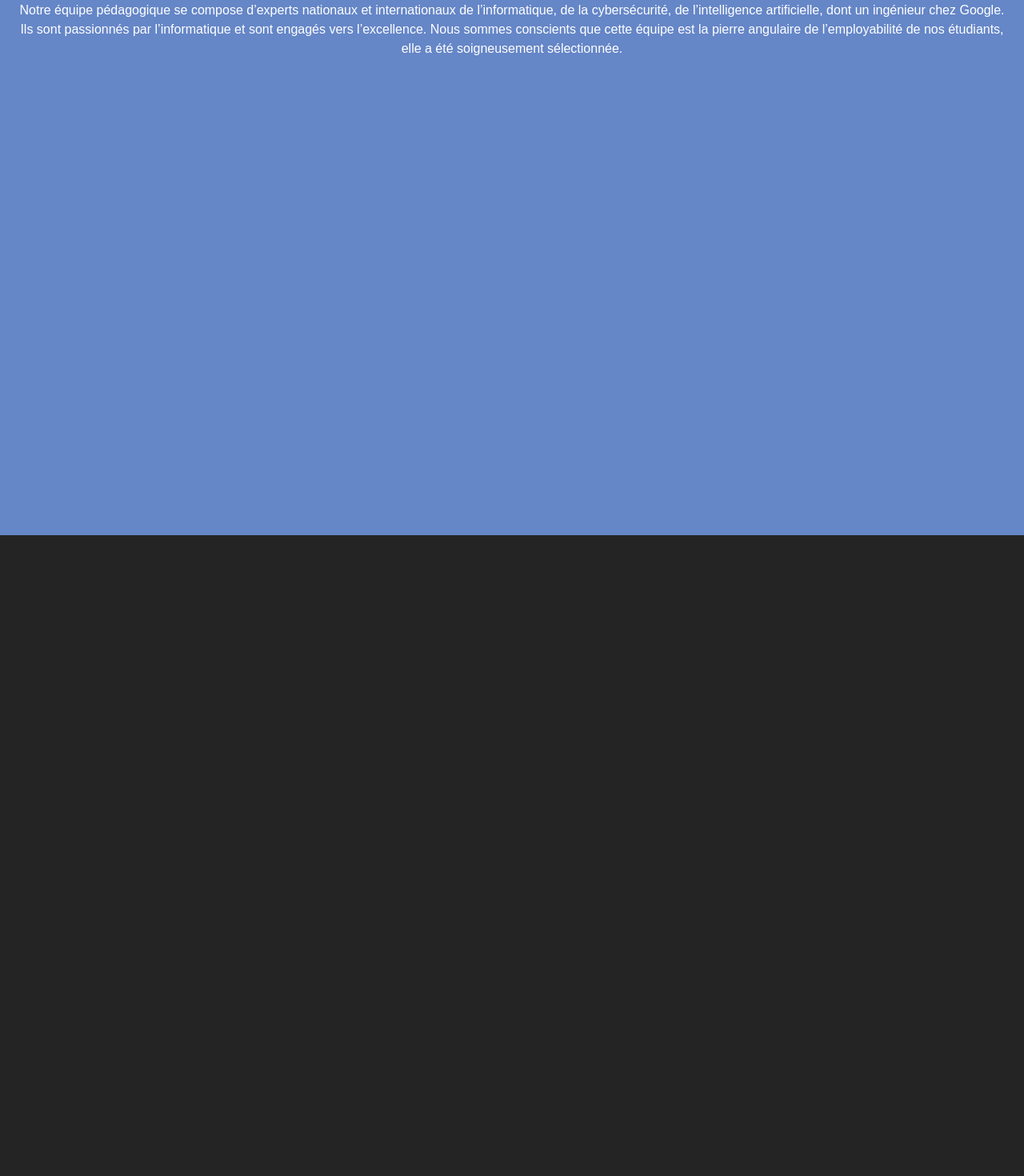
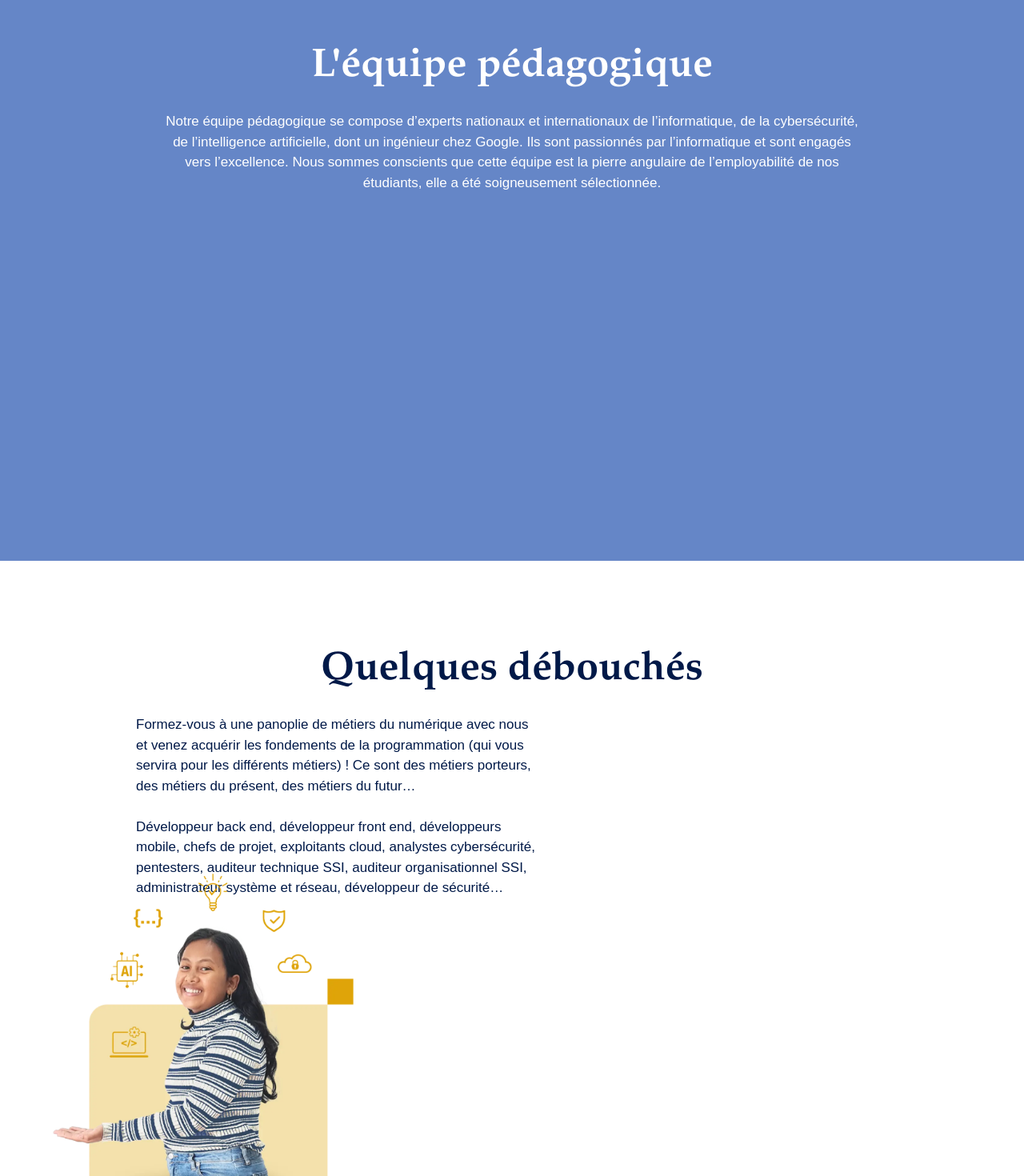
Before and after one commit to yoandiny/web2-exo, a React (Vite) app: page / in a window 1280 px wide. Shown: the part 1760-3230 px from the top of the page at 80% size. Before the commit the page ends 2429 px from the top, so only its background shows below. Built offline with nearby package versions, Linux system fonts and the light colour scheme.

Commit message:
Added "Débouché part" and rearranged fonts

```diff
--- a/src/App.css
+++ b/src/App.css
@@ -23,6 +23,8 @@
   align-items: center;
   flex-direction: row;
   margin-top: 2em;
+  margin-bottom: 4em;
+  font-family: EB Garamond", Sans-serif";
 }
 
 
@@ -72,7 +74,54 @@
   text-align: center;
   background-color: #6586C7;
   color: var(--primary-color);
-  font-family:  Garamond, serif;
+
   padding: 1em;
   margin-top: 2em;
 }
+
+.team-title{
+  font-size: 50px;
+  margin-top: 1em;
+  font-family: Garamond, serif;
+}
+
+.team-description{
+  width: 882px;
+  height: 115px;
+  margin-top: 1em;
+  margin-inline: auto;
+  font-size: 17px;
+  font-family: Arial, Helvetica, sans-serif;
+}
+
+#outlet{
+  display: flex;
+  align-items: center;
+  justify-content: space-between;
+  flex-direction: row;
+  width: 100%;
+  height: 570px;
+}
+
+.outlet-title{
+  text-align: center;
+  font-size: 50px;
+  font-family: Garamond, serif;
+  margin-top: 2em;
+}
+
+.outlet-description{
+  width: 503px;
+  height: 115px;
+  margin-top: 1em;
+  margin-left: 10em;
+  font-size: 17px;
+  font-family: Arial, Helvetica, sans-serif;
+}
+
+.outlet-image{
+  width: 380px;
+  height: 395px;
+  margin-left: 4em;
+  margin-top: 5em;
+}
--- a/src/App.jsx
+++ b/src/App.jsx
@@ -2,11 +2,13 @@ import './App.css'
 import { Navbar } from './components/Navbar'
 import  Slider  from './components/Slider'
 import StudentImage from './assets/students.jpg'
+import OutletImage from './assets/outlet.jpg'
 
 function App() {
 
 
   return (
+
     <div className='app'>
     <title>Accueil - HEI | Haute Ecole d'Informatique de Madagascar</title>
     <link href='https://unpkg.com/boxicons@2.1.4/css/boxicons.min.css' rel='stylesheet'></link>
@@ -49,14 +51,29 @@ function App() {
 
       </section>
       <section id='team'>
-          <h2>L'équipe pédagogique</h2>
-          <p>
+          <h2 className='team-title'>L'équipe pédagogique</h2>
+          <p className='team-description'>
             Notre équipe pédagogique se compose d’experts nationaux et internationaux de l’informatique, de la cybersécurité,
             de l’intelligence artificielle, dont un ingénieur chez Google. Ils sont passionnés par l’informatique et sont
             engagés vers l’excellence. Nous sommes conscients que cette équipe est la pierre angulaire de l’employabilité de
             nos étudiants, elle a été soigneusement sélectionnée.
           </p>
         </section>
+
+        <section className='outlet'>
+          <span className='outlet-text-container'>
+            <h3 className='outlet-title'>Quelques débouchés</h3>
+            <p className='outlet-description'>
+              Formez-vous à une panoplie de métiers du numérique avec nous et venez acquérir les fondements de la programmation
+               (qui vous servira pour les différents métiers) ! Ce sont des métiers porteurs, des métiers du présent, des métiers
+                du futur…<br />
+            <br/>Développeur back end, développeur front end, développeurs mobile, chefs de projet, exploitants cloud, analystes cybersécurité, pentesters, auditeur technique SSI, auditeur organisationnel SSI, administrateur système et réseau, développeur de sécurité…
+            </p>
+          </span>
+          <img className='outlet-image' src={OutletImage} alt="" />
+        </section>
+
+
     </div>
   )
 }
```
Also changed, not shown: src/assets/outlet.jpg (added).
